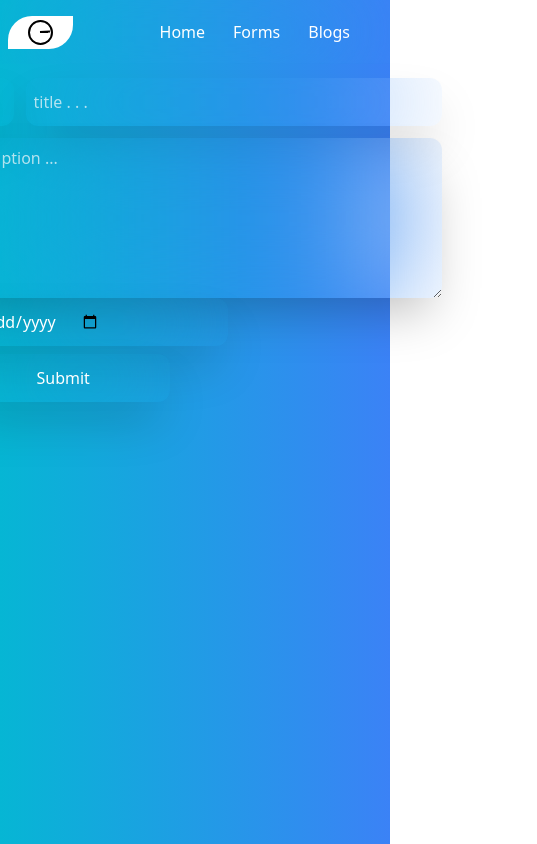
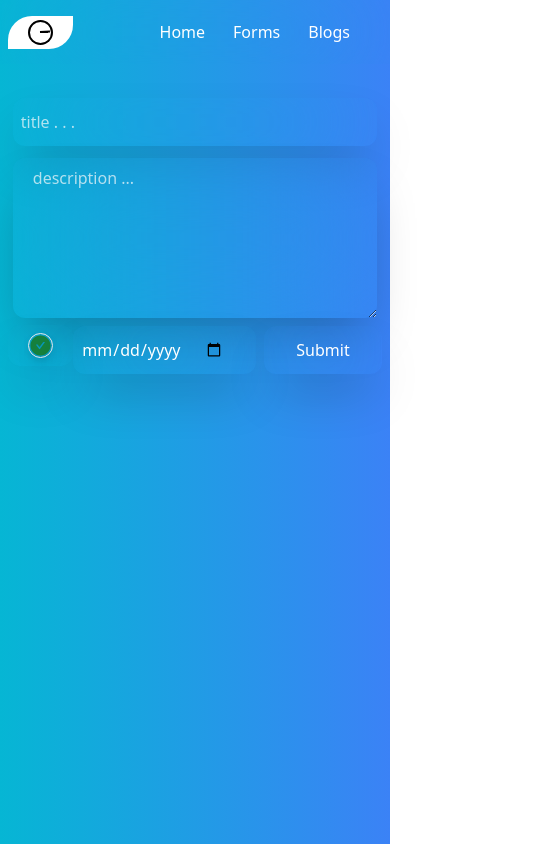
Before and after one commit to Setthasat/react-express-MemoApp, a React (Vite) app in the folder client/: page /forms in a window 390 px wide. Shown: the whole page, 537 px wide, since content can reach past the window. Built offline with nearby package versions, Linux system fonts and the light colour scheme.

Commit message:
add background

```diff
--- a/client/src/components/Blog/Card.jsx
+++ b/client/src/components/Blog/Card.jsx
@@ -3,7 +3,7 @@ import SingleCard from './SingleCard';
 
 function Card({ apiData }) {
     return (
-        <div className='grid grid-cols-1 sm:grid-cols-2 md:grid-cols-2'>
+        <div className='grid grid-cols-1 sm:grid-cols-2 md:grid-cols-2 mt-[3rem]'>
             {apiData.map((items, index) => (
                 <div key={index}>
                     <SingleCard items={items} />
--- a/client/src/components/Memo/forms.jsx
+++ b/client/src/components/Memo/forms.jsx
@@ -82,10 +82,10 @@ function forms({ setError }) {
 
     return (
         <div className='flex justify-center items-center bg-gradient-to-r from-cyan-500 to-blue-500 font-sans'>
-            <div className='mt-[20%]'>
+            <div className='mt-[25%] sm:mt-[20%]'>
                 <form onSubmit={handleOnSubmit} >
                     <label className='flex gap-3'>
-                        <button onClick={handleComplete} className={form.isComplete === false ? 'p-2 px-5 backdrop-blur-3xl text-green-700 text-[1.25rem] rounded-xl bg-transparent shadow-2xl bg-opacity-50 drop-shadow-lg' : 'p-2 px-5 backdrop-blur-3xl text-red-700 text-[1.25rem] rounded-xl bg-transparent shadow-2xl bg-opacity-50 drop-shadow-lg'}><AiFillCheckCircle size={25} /></button>
+                        <button onClick={handleComplete} className={form.isComplete === false ? 'cursor-pointer p-2 px-5 backdrop-blur-3xl text-green-700 text-[1.25rem] hidden sm:flex rounded-xl bg-transparent shadow-2xl bg-opacity-50 drop-shadow-lg' : 'p-2 px-5 cursor-pointer hidden sm:flex backdrop-blur-3xl text-red-700 text-[1.25rem] rounded-xl bg-transparent shadow-2xl bg-opacity-50 drop-shadow-lg'}><AiFillCheckCircle size={25} className='border rounded-full' /></button>
 
                         {/* <p className='text-[1.5rem] flex justify-center items-center h-auto text-white'>Title</p> */}
                         <input
@@ -94,11 +94,11 @@ function forms({ setError }) {
                             value={form.title}
                             onChange={onChangeInput}
                             placeholder='title . . .'
-                            className='px-2 h-[3rem] w-[26rem] focus:outline-none bg-transparent placeholder:opacity-70 text-white placeholder:text-gray-50 shadow-2xl backdrop-blur-3xl rounded-xl '
+                            className='px-2 h-[3rem] w-[22.775rem]  mx-[10rem] sm:mx-0 sm:w-[33rem] focus:outline-none bg-transparent placeholder:opacity-70 text-white placeholder:text-gray-50 shadow-2xl backdrop-blur-3xl rounded-xl '
                         />
                     </label>
                     <textarea
-                        className="block w-full px-2 py-2 text-white placeholder:text-gray-50 placeholder:opacity-70 bg-transparent shadow-2xl backdrop-blur-3xl focus:outline-none mt-3 appearance-none overflow-auto rounded-xl"
+                        className="block w-[22.775rem] sm:w-full  mx-[10rem] sm:mx-0 px-5 py-2 text-white placeholder:text-gray-50 placeholder:opacity-70 bg-transparent shadow-2xl backdrop-blur-3xl focus:outline-none mt-3 appearance-none overflow-auto rounded-xl"
                         type="text"
                         name='description'
                         placeholder="description ..."
@@ -107,15 +107,16 @@ function forms({ setError }) {
                         rows="6"
                         maxLength="999"
                     />
-                    <label className="relative">
+                    <label className="relative flex justify-center items-center">
+                        <button onClick={handleComplete} className={form.isComplete === false ? 'p-2 px-5 backdrop-blur-3xl text-green-700 text-[1.25rem] flex sm:hidden rounded-xl bg-transparent shadow-2xl bg-opacity-50 cursor-pointer drop-shadow-lg' : 'p-2 px-5 cursor-pointer backdrop-blur-3xl text-red-700 text-[1.25rem] flex sm:hidden rounded-xl bg-transparent shadow-2xl bg-opacity-50 drop-shadow-lg'}><AiFillCheckCircle size={25} className='border rounded-full' /></button>
                         <input
                             type='date'
                             name='date'
                             value={form.date}
                             onChange={onChangeInput}
-                            className='pl-2 h-[3rem] focus:outline-none p-2 px-[8rem] text-white bg-transparent shadow-2xl backdrop-blur-3xl rounded-xl  placeholder:text-white'
+                            className='pl-2 h-[3rem] text-white focus:outline-none p-2 mt-2 px-[2rem] sm:px-[8rem] bg-transparent shadow-2xl backdrop-blur-3xl rounded-xl placeholder:text-white'
                         />
-                        <button type='submit' className='text-white bg-transparent shadow-2xl ml-[0.5rem] backdrop-blur-3xl mt-2 p-3 px-[5rem] rounded-xl'>Submit</button>
+                        <button type='submit' className='text-white bg-transparent shadow-2xl ml-[0.5rem] backdrop-blur-3xl mt-2 p-3 px-[2rem] sm:px-[5rem] rounded-xl'>Submit</button>
                     </label>
                 </form>
             </div>
--- a/client/src/pages/Blog.jsx
+++ b/client/src/pages/Blog.jsx
@@ -19,8 +19,8 @@ function Blog() {
         fetch();
     }, []);
     return (
-        <div>
-            <Card apiData={apiData}/>
+        <div className='h-auto bg-gradient-to-r from-cyan-500 to-blue-500'>
+            <Card apiData={apiData} />
         </div>
     );
 }
```
